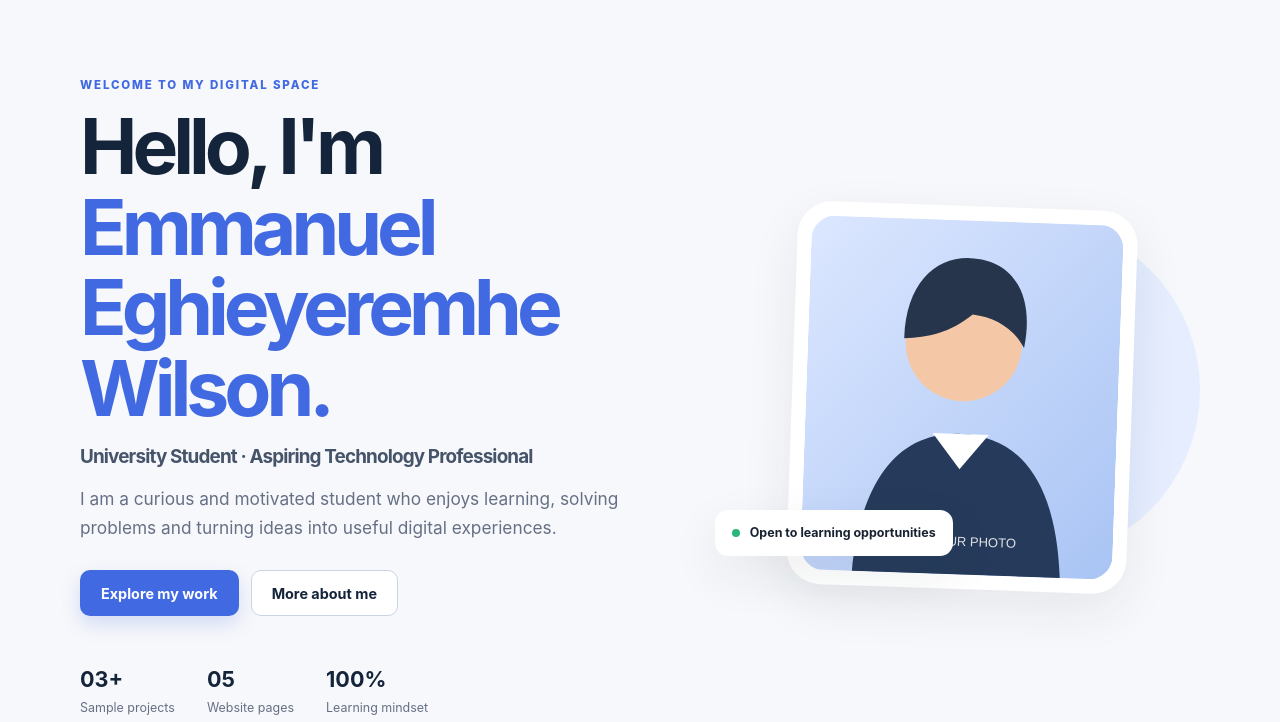
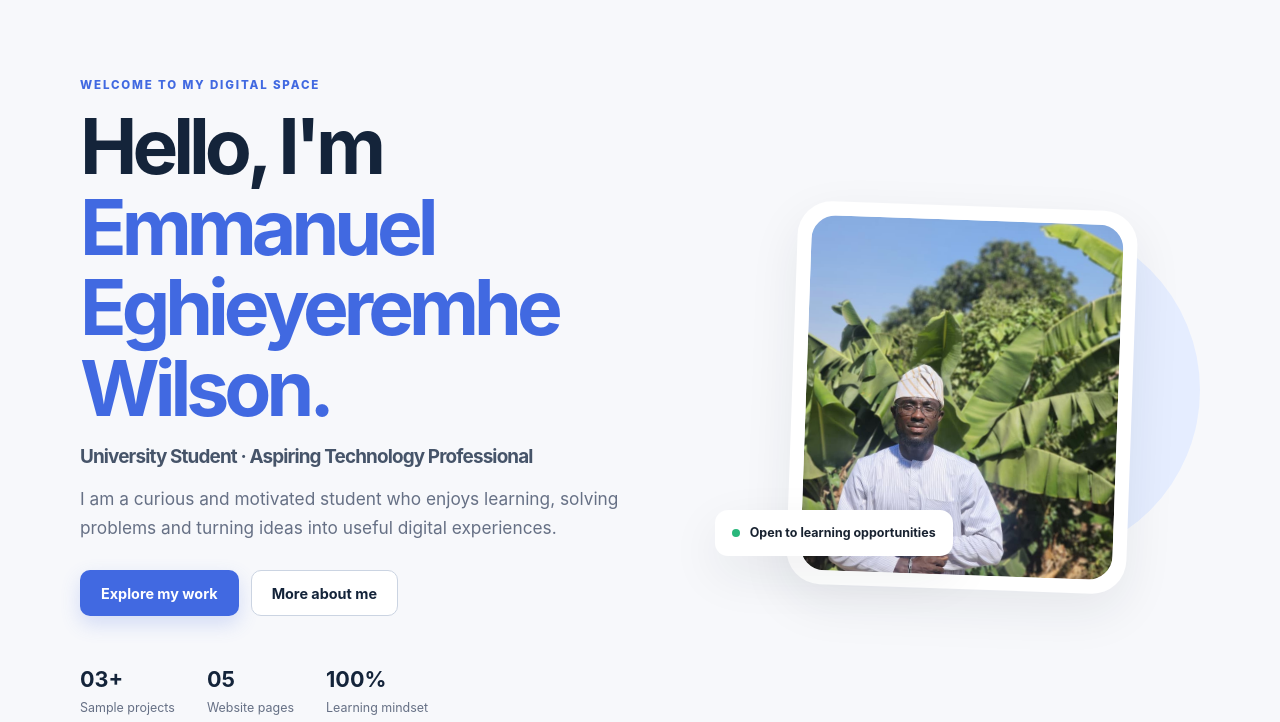
Before and after one commit to EmmanuelWilsonSecurity/cybersecurity-student-portfolio, a plain HTML site: page index.html in a window 1280 px wide. Shown: the part 78-800 px from the top of the page. Drawn offline with Linux system fonts and the light colour scheme.

Commit message:
Update index.html

```diff
--- a/index.html
+++ b/index.html
@@ -29,7 +29,7 @@
         <div class="hero-stats"><div><strong>03+</strong><span>Sample projects</span></div><div><strong>05</strong><span>Website pages</span></div><div><strong>100%</strong><span>Learning mindset</span></div></div>
       </div>
       <div class="hero-visual">
-        <div class="portrait-frame"><img src="images/profile-placeholder.svg" alt="Placeholder profile portrait"></div>
+        <div class="portrait-frame"><img src="images/my-photo.jpeg" alt="Placeholder profile portrait"></div>
         <div class="floating-note"><span class="dot"></span> Open to learning opportunities</div>
         <div class="circle-decoration"></div>
       </div>
```
